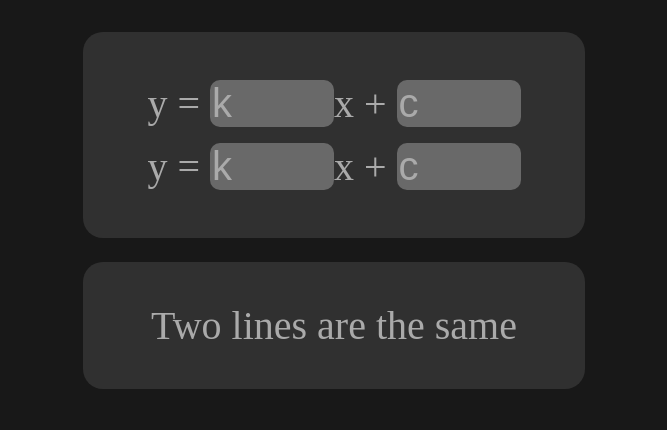
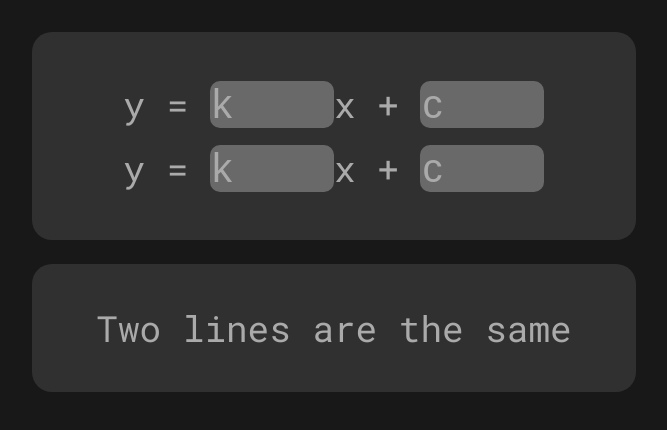
Before and after one commit to farkon00/lines-js, a website: page index.html in a window 1280 px wide. Shown: the whole page, without its empty margins (306-973 px from the left). Drawn offline with Linux system fonts and the light colour scheme.

Commit message:
Changed font to Roboto

```diff
--- a/index.html
+++ b/index.html
@@ -5,6 +5,9 @@
   <meta http-equiv="X-UA-Compatible" content="IE=edge">
   <meta name="viewport" content="width=device-width, initial-scale=1.0">
   <link rel="stylesheet" href="style.css">
+  <link rel="preconnect" href="https://fonts.googleapis.com">
+  <link rel="preconnect" href="https://fonts.gstatic.com" crossorigin>
+  <link href="https://fonts.googleapis.com/css2?family=Roboto+Mono:wght@200;400&display=swap" rel="stylesheet">
   <title>Lines.js</title>
 </head>
 <body>
--- a/style.css
+++ b/style.css
@@ -1,7 +1,8 @@
 body {
     background-color: #181818;
     color: #aaa;
-    font-size: min(5vw, 5vh);
+    font-size: min(4.5vw, 4.5vh);
+    font-family: 'Roboto Mono', monospace;
 }
 
 input[type="number"] {
```
